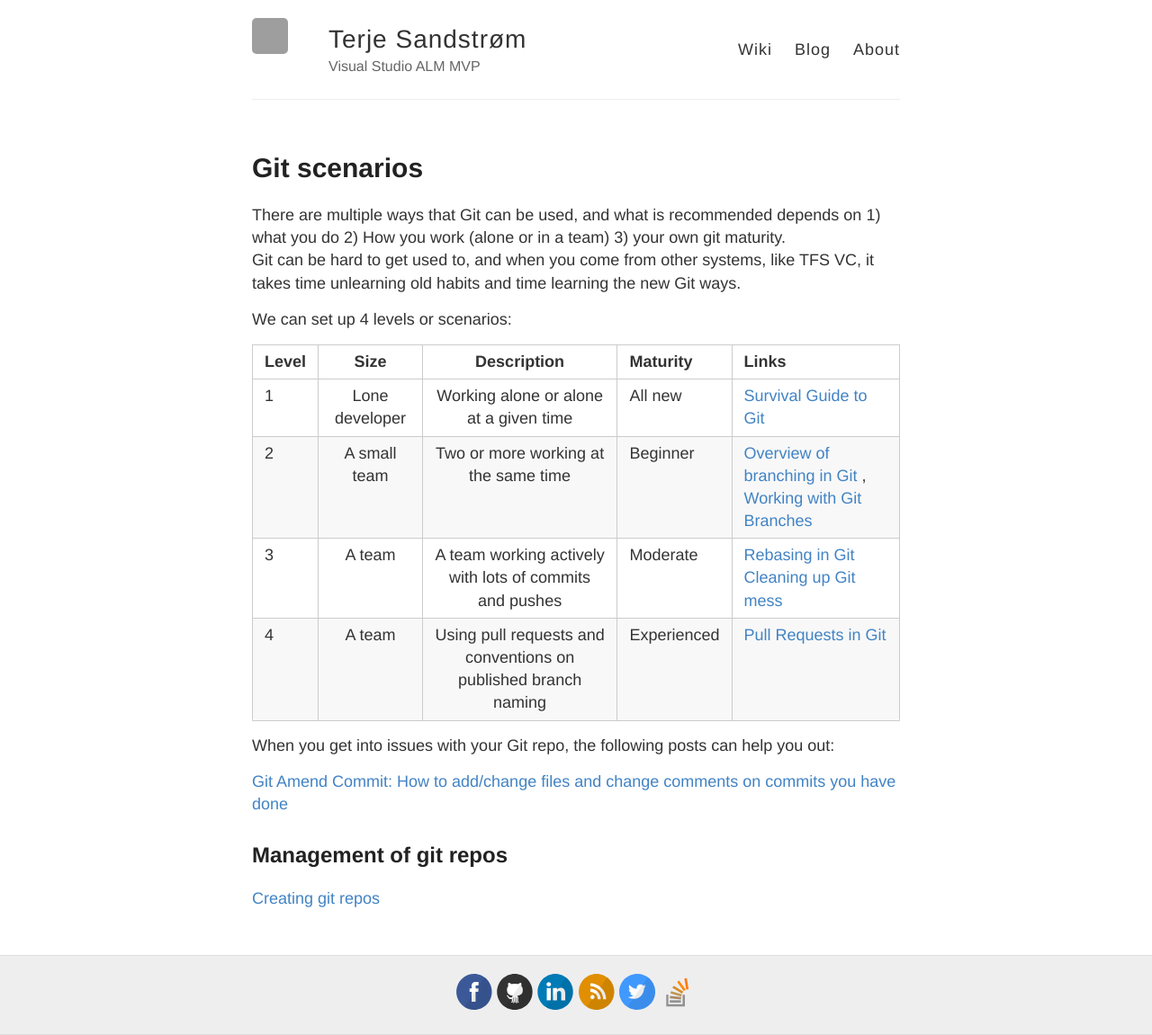
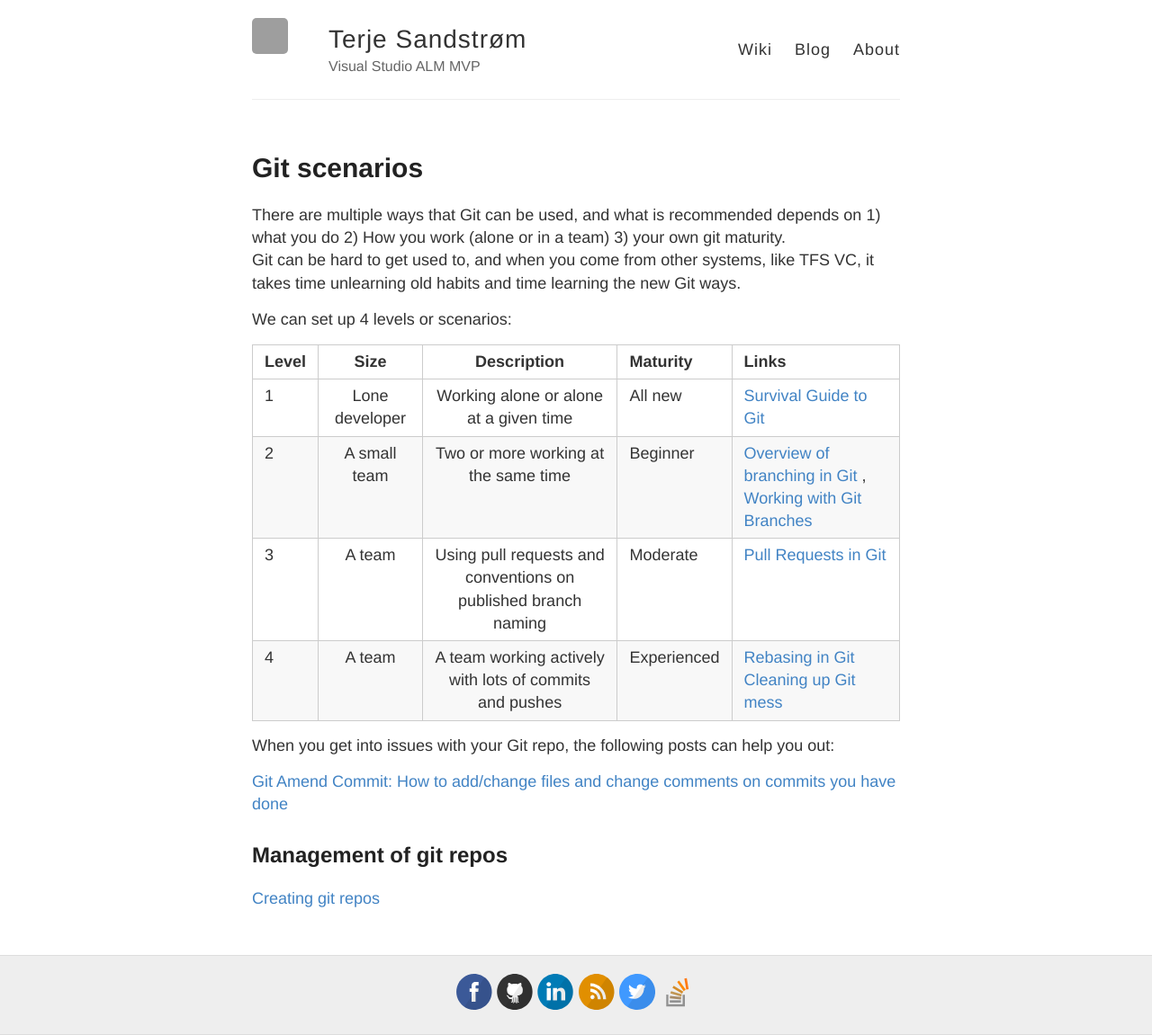
Before and after one commit to terjesandstrom/terjesandstrom.github.io, a Jekyll site: the page built from GitScenarios.md, in a window 1280 px wide. Shown: the whole page at 90% size. Built offline with Jekyll 4.4.1, drawn with Linux system fonts in a browser that asks for light colours; grey boxes are pictures that could not be loaded.

```diff
--- a/GitScenarios.md
+++ b/GitScenarios.md
@@ -16,8 +16,9 @@ We can set up 4 levels or scenarios:
 |------|:-------:|:-------:|
 | 1 | Lone developer | Working alone or alone at a given time |   All new |  [Survival Guide to Git](ASurvivalGuideToGit)|
 | 2 | A small team | Two or more working at the same time    |  Beginner | [Overview of branching in Git](BranchesInGit)  ,   [Working with Git Branches](WorkingWithBranchesInGit) |
-| 3 | A team | A team working actively with lots of commits and pushes | Moderate | [Rebasing in Git](RebasingInGit)  [Cleaning up Git mess](CleaningUpWithGit)|
-| 4 | A team | Using pull requests and conventions on published branch naming | Experienced | [Pull Requests in Git](PullRequestsInGit)  |
+| 3 | A team | Using pull requests and conventions on published branch naming | Moderate | [Pull Requests in Git](PullRequestsInGit)  |
+| 4 | A team | A team working actively with lots of commits and pushes | Experienced | [Rebasing in Git](RebasingInGit)  [Cleaning up Git mess](CleaningUpWithGit)|
+
 
 
 When you get into issues with your Git repo, the following posts can help you out:
```
